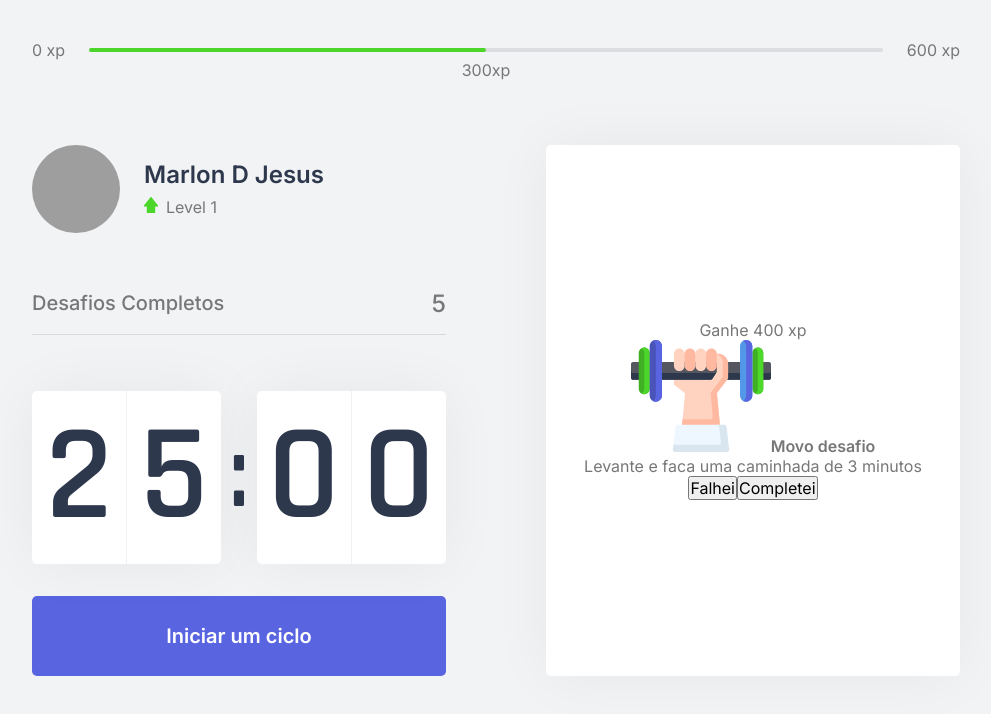
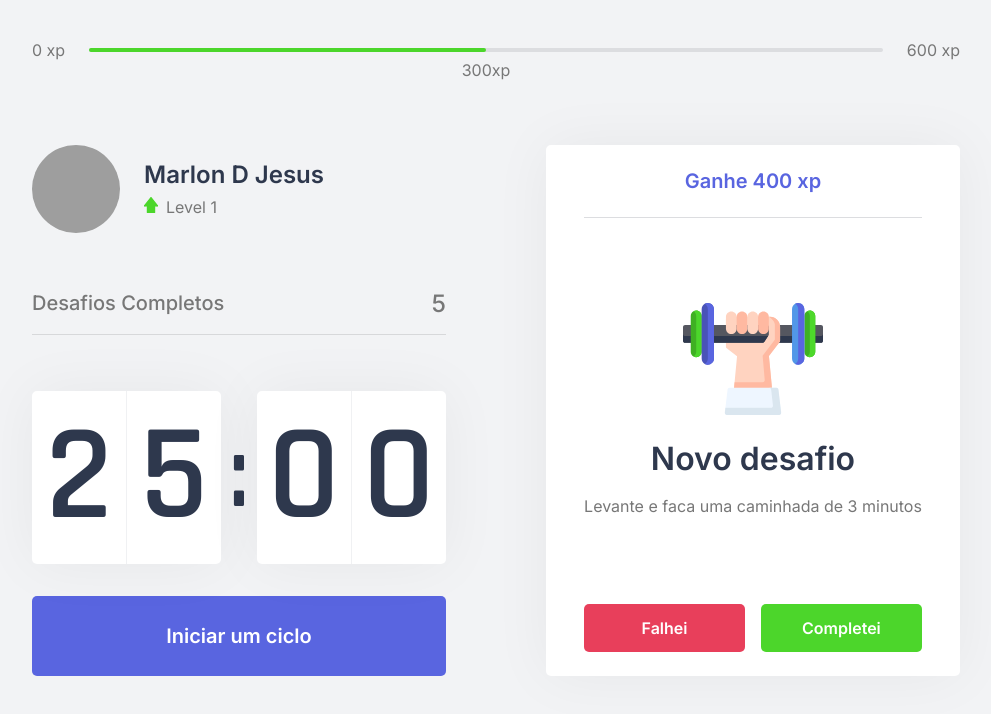
Before and after one commit to paichato/moveit-next, a Next.js app: page / in a window 1280 px wide. Shown: the top 714 px of the page, without its empty margins (144-1135 px from the left). Built offline with nearby package versions, Linux system fonts and the light colour scheme; grey boxes are pictures that could not be loaded.

Commit message:
:construction: feat-> added styles to challenges

```diff
--- a/src/components/ChallengeBox.tsx
+++ b/src/components/ChallengeBox.tsx
@@ -10,7 +10,7 @@
                 <header>Ganhe 400 xp</header>
                 <main>
                     <img src="icons/body.svg" alt="Body"/>
-                    <strong>Movo desafio</strong>
+                    <strong>Novo desafio</strong>
                     <p>Levante e faca uma caminhada de 3 minutos</p>
                 </main>
                 <footer>
--- a/src/styles/component/ChallengeBox.module.css
+++ b/src/styles/component/ChallengeBox.module.css
@@ -43,3 +43,74 @@
 .challengeNotActive p img{
     margin-bottom: 1rem;
 }
+
+.challengesActive{
+    height: 100%;
+    display: flex;
+    flex-direction: column;
+
+
+}
+
+.challengesActive header{
+    color: var(--blue);
+    font-weight: 600;
+    font-size: 1.25rem;
+    padding: 0 2rem 1.5rem;
+    border-bottom: 1px solid var(--gray-line);
+
+}
+
+.challengesActive main{
+    flex: 1;
+    display: flex;
+    flex-direction: column;
+    align-items: center;
+    justify-content: center;
+
+}
+
+.challengesActive main strong{
+    font-weight: 600;
+    font-size: 2rem;
+    color: var(--title);
+    margin: 1.5rem 0 1rem ;
+}
+
+.challengesActive main p{
+    line-height: 1.5;
+}
+
+.challengesActive footer{
+    display: grid;
+    grid-template-columns: 1fr 1fr;
+    gap: 1rem;
+
+}
+
+.challengesActive footer button{
+    height: 3rem;
+    display: flex;
+    align-items: center;
+    justify-content: center;
+    border: 0;
+    border-radius: 5px;
+    color: var(--white);
+    font-size: 1rem;
+    font-weight: 600;
+
+    transition: filter 0.2s;
+
+}
+
+.challengesActive footer button.challengeFailedButton{
+    background: var(--red);
+}
+
+.challengesActive footer button.challengeSucceededButton{
+    background: var(--green);
+}
+
+.challengesActive footer button:hover{
+    filter: brightness(0.9);
+}
```
